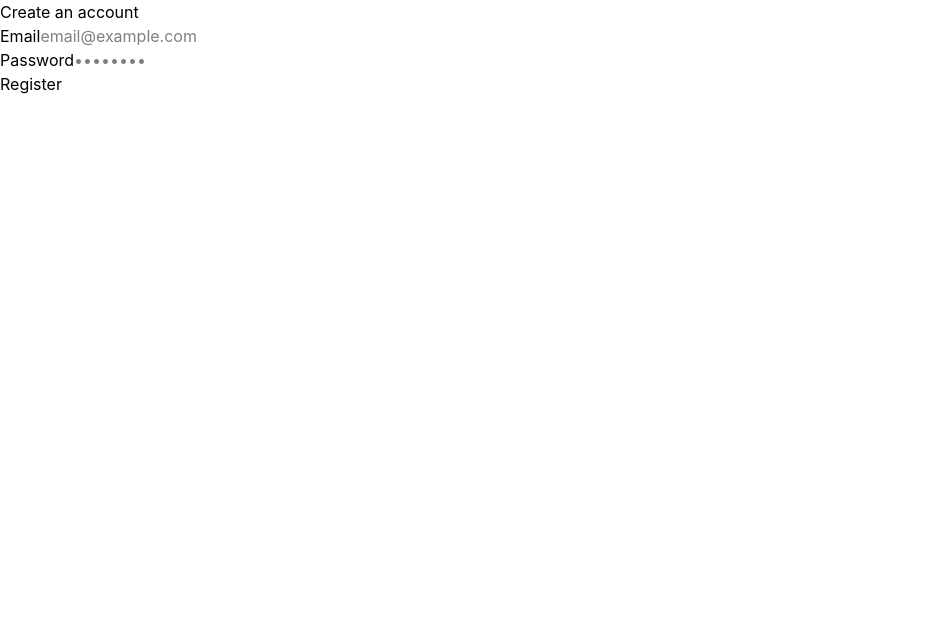
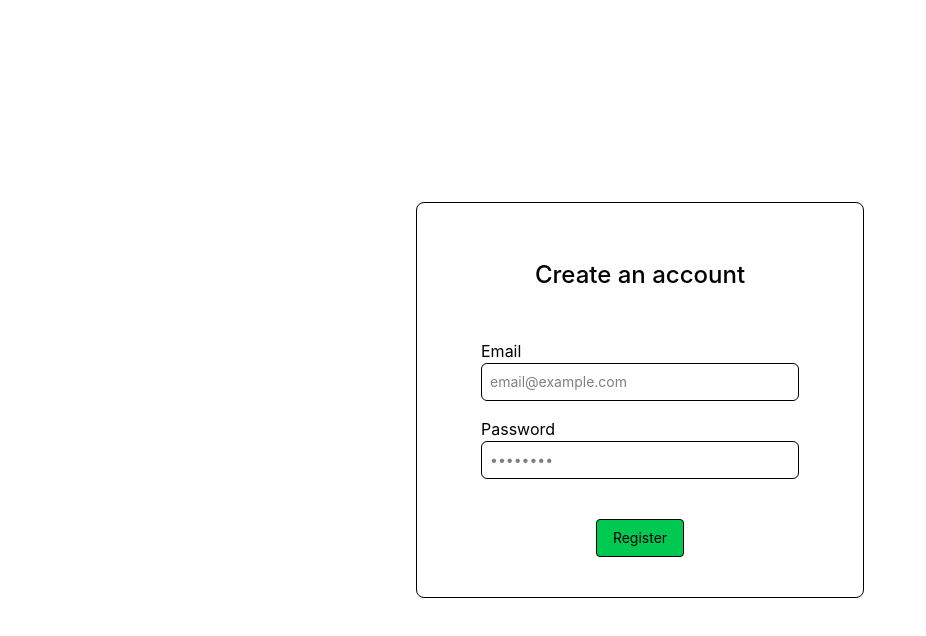
Before and after one commit to mmazzet/movie-match-app, a React (Vite) app in the folder frontend/: page /register in a window 1280 px wide. Shown: the top 636 px of the page, without its empty margins (0-926 px from the left). Built offline with nearby package versions, Linux system fonts and the light colour scheme; no server answers.

Commit message:
updated basic UI for login, register, landing page

```diff
--- a/frontend/src/pages/LandingPage.tsx
+++ b/frontend/src/pages/LandingPage.tsx
@@ -1,11 +1,13 @@
-
 function LandingPage() {
   return (
-    <div>
-      <h1 className="text-2xl font-bold mb-6">Welcome to Movie Match</h1>
-
-      <div>
-        <p>Log in or register to get started</p>
+    <div className="h-screen flex bg-gray-bg1">
+      <div className="w-full max-w-md m-auto bg-white rounded-lg border border-primaryBorder shadow-default py-10 px-16">
+        <h1 className="text-2xl font-medium text-primary mt-4 mb-12 text-center">
+          Welcome to MovieMatch
+        </h1>
+        <p className="text-center text-gray-600 mb-6">
+          Discover movies you'll love!
+        </p>
       </div>
     </div>
   )
--- a/frontend/src/pages/LoginPage.tsx
+++ b/frontend/src/pages/LoginPage.tsx
@@ -5,7 +5,7 @@ import useAuth from '../hooks/useAuth'
 
 function LoginPage() {
   const navigate = useNavigate()
-  const { token, handleLogin } = useAuth()
+  const { handleLogin } = useAuth()
   const [email, setEmail] = useState('')
   const [password, setPassword] = useState('')
   const [error, setError] = useState('')
@@ -18,9 +18,6 @@ function LoginPage() {
 
     try {
       const response = await login({ email, password })
-      console.log('Login successful!', response)
-      console.log('token from hook:', token)
-      console.log("🥳 LoginPage sees token:", token)
       handleLogin(response.access_token)
       navigate('/discover')
     } catch {
@@ -31,8 +28,11 @@ function LoginPage() {
   }
 
   return (
-    <div>
-      <h1>Login</h1>
+    <div className="h-screen flex bg-gray-bg1">
+      <div className="w-full max-w-md m-auto bg-white rounded-lg border border-primaryBorder shadow-default py-10 px-16">
+        <h1 className="text-2xl font-medium text-primary mt-4 mb-12 text-center">
+          Login
+        </h1>
 
         {error && <p>{error}</p>}
 
@@ -42,6 +42,7 @@ function LoginPage() {
             <input
               type="email"
               placeholder="email@example.com"
+              className={`w-full p-2 text-primary border rounded-md outline-none text-sm transition duration-150 ease-in-out mb-4`}
               value={email}
               onChange={(e) => setEmail(e.target.value)}
               required
@@ -53,16 +54,23 @@ function LoginPage() {
             <input
               type="password"
               placeholder="••••••••"
+              className={`w-full p-2 text-primary border rounded-md outline-none text-sm transition duration-150 ease-in-out mb-4`}
               value={password}
               onChange={(e) => setPassword(e.target.value)}
               required
             />
           </div>
-
-        <button type="submit" disabled={loading}>
+          <div className="flex justify-center items-center mt-6">
+            <button
+              type="submit"
+              disabled={loading}
+              className={`bg-green py-2 px-4 text-sm bg-orange-500 rounded border border-green focus:outline-none focus:border-green-dark`}
+            >
               {loading ? 'Logging in...' : 'Login'}
             </button>
+          </div>
         </form>
+      </div>
     </div>
   )
 }
--- a/frontend/src/pages/RegisterPage.tsx
+++ b/frontend/src/pages/RegisterPage.tsx
@@ -26,14 +26,18 @@ function RegisterPage() {
   }
 
   return (
-    <div>
-      <h1>Create an account</h1>
+    <div className="h-screen flex bg-gray-bg1">
+      <div className="w-full max-w-md m-auto bg-white rounded-lg border border-primaryBorder shadow-default py-10 px-16">
+        <h1 className="text-2xl font-medium text-primary mt-4 mb-12 text-center">
+          Create an account
+        </h1>
         {error && <p>{error}</p>}
         <form onSubmit={handleSubmit}>
           <div>
             <label>Email</label>
             <input
               type="email"
+              className={`w-full p-2 text-primary border rounded-md outline-none text-sm transition duration-150 ease-in-out mb-4`}
               placeholder="email@example.com"
               value={email}
               onChange={(e) => setEmail(e.target.value)}
@@ -44,17 +48,24 @@ function RegisterPage() {
             <label>Password</label>
             <input
               type="password"
+              className={`w-full p-2 text-primary border rounded-md outline-none text-sm transition duration-150 ease-in-out mb-4`}
               placeholder="••••••••"
               value={password}
               onChange={(e) => setPassword(e.target.value)}
               required
             />
           </div>
-
-        <button type="submit" disabled={loading}>
+          <div className="flex justify-center items-center mt-6">
+            <button
+              type="submit"
+              disabled={loading}
+              className={`bg-green py-2 px-4 text-sm bg-green-500 rounded border border-green focus:outline-none focus:border-green-dark`}
+            >
               {loading ? 'Creating account...' : 'Register'}
             </button>
+          </div>
         </form>
+      </div>
     </div>
   )
 }
```
Lines whose indentation alone changed are shown as unchanged.
